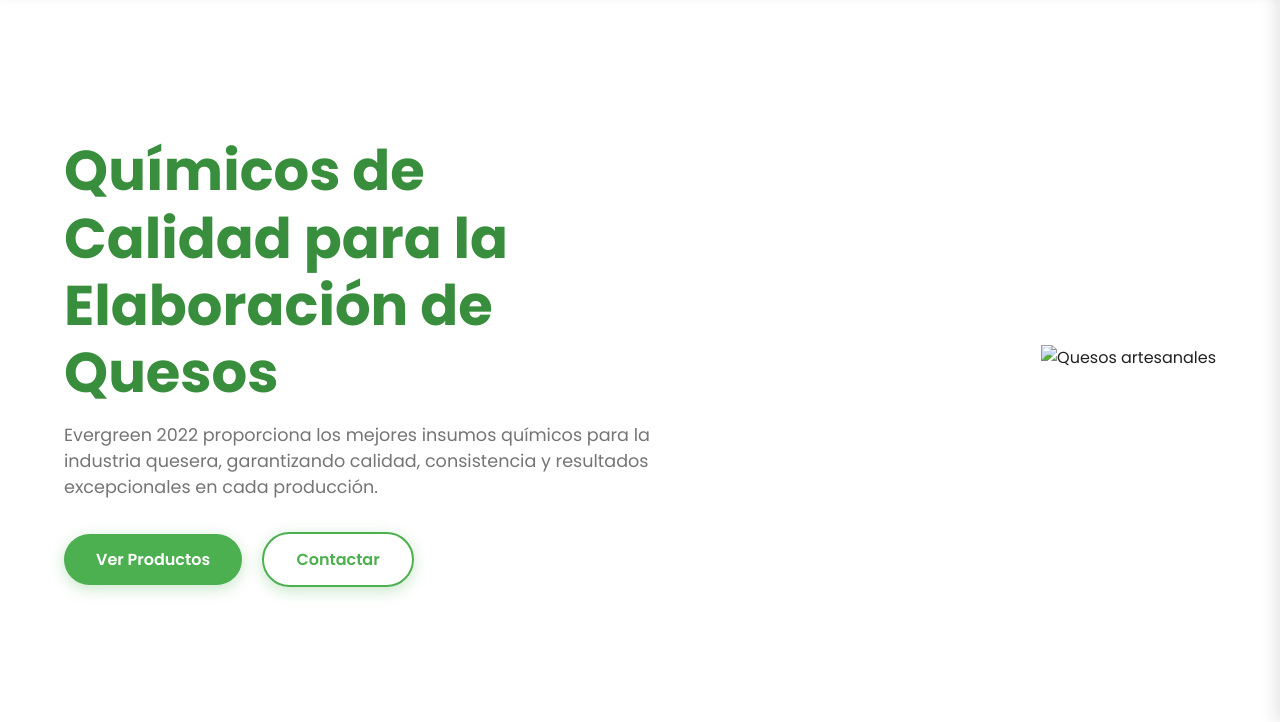
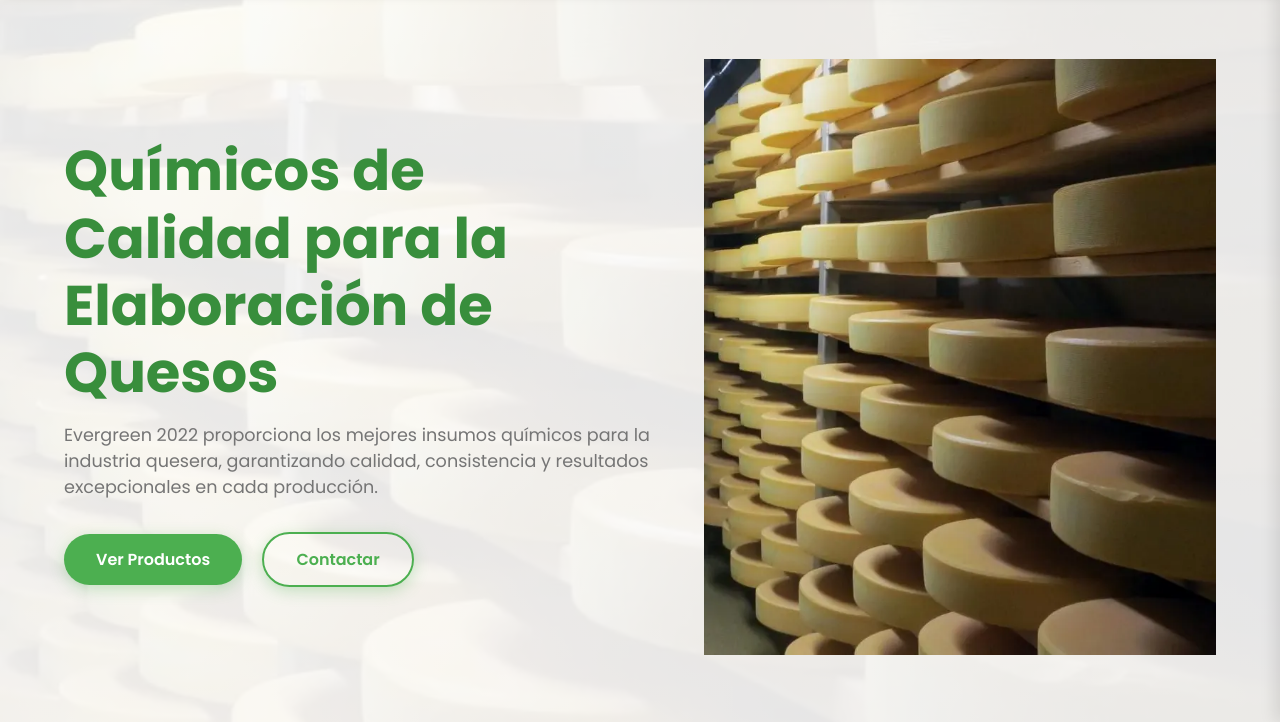
Before and after one commit to SoyRauw/evergreen, a plain HTML site: page index.html in a window 1280 px wide. Shown: the part 78-800 px from the top of the page. Drawn offline with Linux system fonts and the light colour scheme.

Commit message:
Update index.html

```diff
--- a/index.html
+++ b/index.html
@@ -151,7 +151,7 @@
         .hero {
             height: 100vh;
             background: linear-gradient(rgba(255, 255, 255, 0.9), rgba(255, 255, 255, 0.9)),
-                        url('assets/h1.png') no-repeat center center/cover;
+                        url('assets/h1.webp') no-repeat center center/cover;
             display: flex;
             align-items: center;
             padding: 0 5%;
@@ -1003,7 +1003,7 @@
                         <a href="#contacto" class="btn btn-outline">Contactar</a>
                     </div>
                 </div>
-                <img src="assets/h1.png" alt="Quesos artesanales" class="hero-image animate-fade animate-delay-1">
+                <img src="assets/h1.webp" alt="Quesos artesanales" class="hero-image animate-fade animate-delay-1">
             </div>
 
             <!-- Features -->
```
